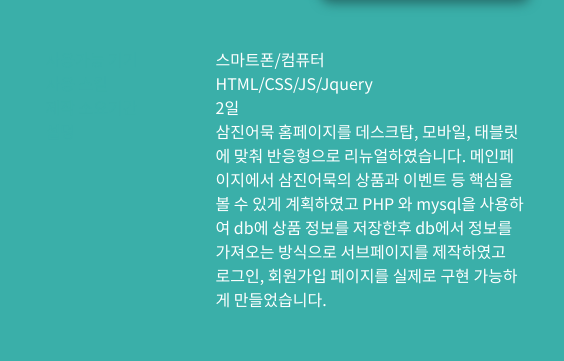
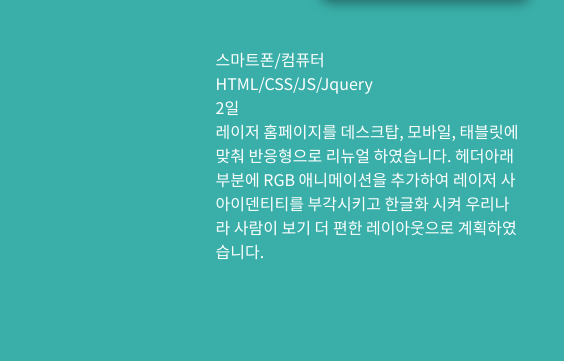
Before and after one commit to yoonho-co-kr/multi, a plain HTML site: page index.html in a window 1280 px wide. Shown: the part 2601-2962 px from the top of the page, 716-1280 px from the left. Drawn offline with nearby package versions, Linux system fonts and the light colour scheme.

Commit message:
Update index.html

```diff
--- a/index.html
+++ b/index.html
@@ -198,11 +198,8 @@
                             <div>스마트폰/컴퓨터</div>
                             <div>HTML/CSS/JS/Jquery</div>
                             <div>2일</div>
-                            <div>삼진어묵 홈페이지를 데스크탑, 모바일, 태블릿에 맞춰 반응형으로 리뉴얼하였습니다.
-                                메인페이지에서 삼진어묵의 상품과 이벤트 등 핵심을 볼 수 있게
-                                계획하였고 PHP 와 mysql을 사용하여 db에 상품 정보를
-                                저장한후 db에서 정보를 가져오는 방식으로 서브페이지를 제작하였고
-                                로그인, 회원가입 페이지를 실제로 구현 가능하게 만들었습니다.</div>
+                            <div>레이저 홈페이지를 데스크탑, 모바일, 태블릿에 맞춰 반응형으로 리뉴얼 하였습니다. 헤더아래부분에 RGB 애니메이션을 추가하여 레이저 사 아이덴티티를
+                                부각시키고 한글화 시켜 우리나라 사람이 보기 더 편한 레이아웃으로 계획하였습니다.</div>
                         </div>
                     </div>
                 </div>
```
